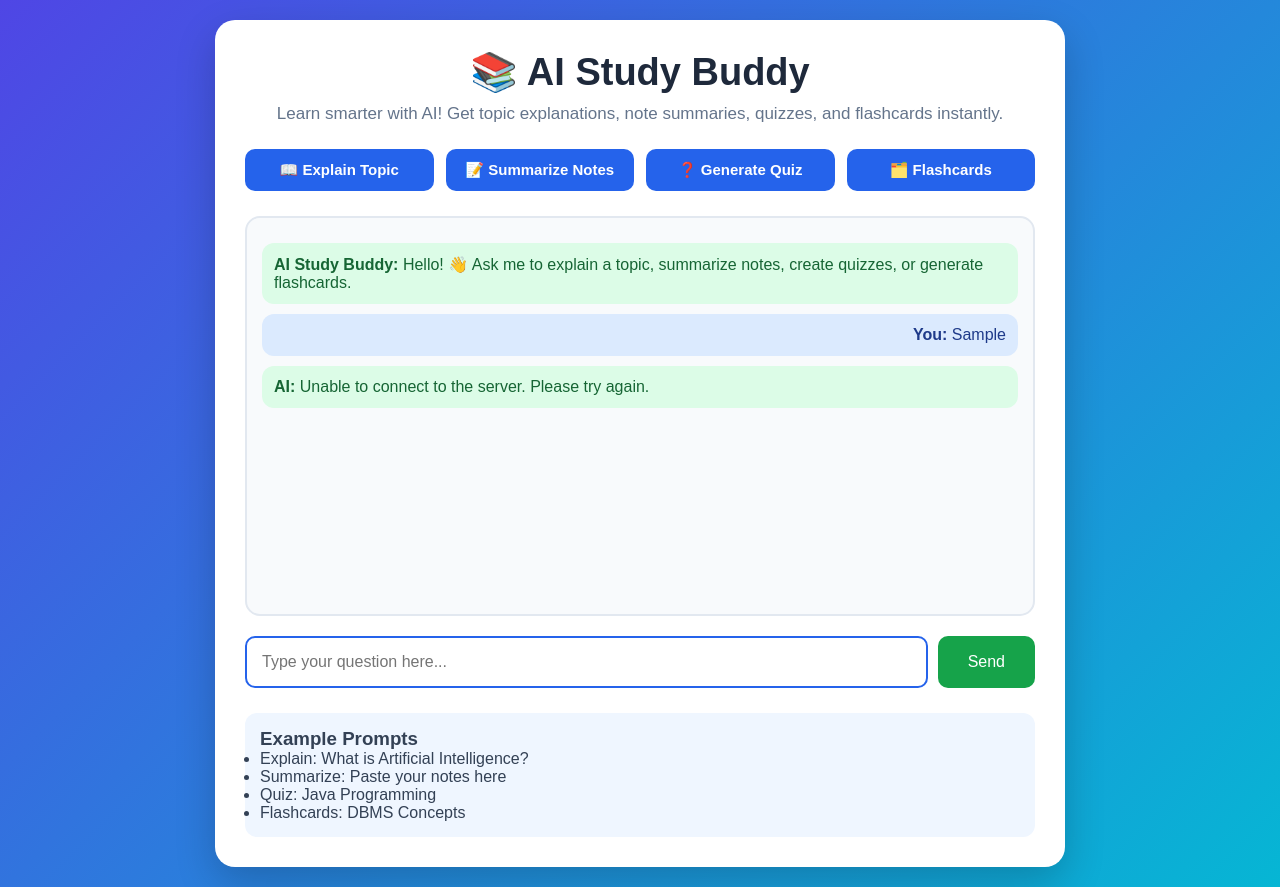
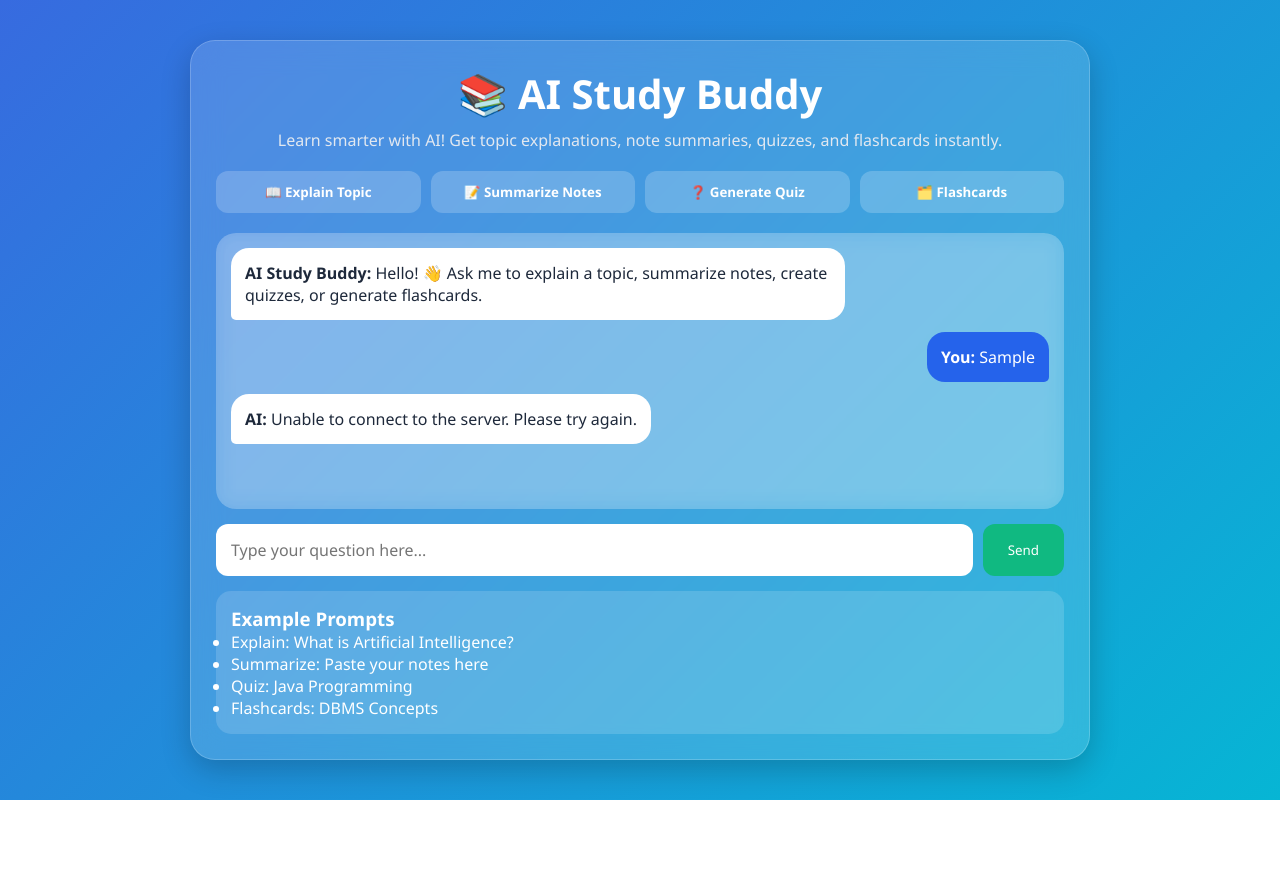
Before and after one commit to snehathatta-sudo/AICTE-BATCH-1-AI-STUDY-BUDDY, a website: page index.html in a window 1280 px wide. Both pictures are taken after typing "Sample" into the empty fields and a click on the button "Send". After the commit the page ends 800 px from the top, so only its background shows below. Drawn offline with Linux system fonts and the light colour scheme; no server answers.

```diff
--- a/style.css
+++ b/style.css
@@ -2,150 +2,242 @@
     margin:0;
     padding:0;
     box-sizing:border-box;
-    font-family:Arial, Helvetica, sans-serif;
+    font-family:'Segoe UI',sans-serif;
 }
 
 body{
-    background:linear-gradient(135deg,#4f46e5,#06b6d4);
     min-height:100vh;
     display:flex;
     justify-content:center;
     align-items:center;
     padding:20px;
+
+    background:linear-gradient(
+        135deg,
+        #4f46e5,
+        #06b6d4,
+        #14b8a6
+    );
+
+    background-size:300% 300%;
+    animation:gradientMove 10s ease infinite;
+}
+
+@keyframes gradientMove{
+    0%{background-position:0% 50%;}
+    50%{background-position:100% 50%;}
+    100%{background-position:0% 50%;}
 }
 
 .container{
     width:100%;
-    max-width:850px;
-    background:#fff;
-    border-radius:20px;
-    padding:30px;
-    box-shadow:0 15px 40px rgba(0,0,0,0.2);
+    max-width:900px;
+    height:90vh;
+
+    display:flex;
+    flex-direction:column;
+
+    background:rgba(255,255,255,0.15);
+    backdrop-filter:blur(15px);
+
+    border:1px solid rgba(255,255,255,0.2);
+
+    border-radius:25px;
+    padding:25px;
+
+    box-shadow:
+        0 10px 30px rgba(0,0,0,.2);
 }
 
 h1{
     text-align:center;
-    color:#1e293b;
-    font-size:38px;
-    margin-bottom:10px;
+    color:white;
+    font-size:40px;
+    margin-bottom:8px;
 }
 
 .tagline{
     text-align:center;
-    color:#64748b;
-    font-size:17px;
-    margin-bottom:25px;
+    color:#e2e8f0;
+    margin-bottom:20px;
 }
 
 .features{
     display:grid;
     grid-template-columns:repeat(4,1fr);
-    gap:12px;
-    margin-bottom:25px;
+    gap:10px;
+    margin-bottom:20px;
 }
 
 .features button{
+    border:none;
     padding:12px;
-    border:none;
-    border-radius:10px;
-    background:#2563eb;
+    border-radius:12px;
+
+    background:rgba(255,255,255,.2);
     color:white;
-    font-size:15px;
-    font-weight:bold;
+    font-weight:600;
+
     cursor:pointer;
-    transition:0.3s;
+    transition:.3s;
 }
 
 .features button:hover{
-    background:#1d4ed8;
     transform:translateY(-3px);
+    background:rgba(255,255,255,.3);
 }
 
 #chat-box{
-    height:400px;
-    border:2px solid #e2e8f0;
-    border-radius:15px;
+    flex:1;
+
+    overflow-y:auto;
     padding:15px;
-    overflow-y:auto;
-    background:#f8fafc;
-    margin-bottom:20px;
+
+    border-radius:20px;
+    background:rgba(255,255,255,.2);
+
+    backdrop-filter:blur(10px);
+
+    display:flex;
+    flex-direction:column;
+    gap:12px;
 }
 
 .user{
-    background:#dbeafe;
-    color:#1e3a8a;
-    padding:12px;
-    border-radius:12px;
-    margin:10px 0;
-    text-align:right;
+    align-self:flex-end;
+
+    max-width:75%;
+    padding:14px;
+
+    border-radius:
+        18px 18px 5px 18px;
+
+    background:#2563eb;
+    color:white;
+
+    animation:slideRight .3s ease;
 }
 
 .bot{
-    background:#dcfce7;
-    color:#166534;
-    padding:12px;
-    border-radius:12px;
-    margin:10px 0;
+    align-self:flex-start;
+
+    max-width:75%;
+    padding:14px;
+
+    border-radius:
+        18px 18px 18px 5px;
+
+    background:white;
+    color:#1e293b;
+
+    animation:slideLeft .3s ease;
+}
+
+@keyframes slideRight{
+    from{
+        opacity:0;
+        transform:translateX(20px);
+    }
+    to{
+        opacity:1;
+        transform:translateX(0);
+    }
+}
+
+@keyframes slideLeft{
+    from{
+        opacity:0;
+        transform:translateX(-20px);
+    }
+    to{
+        opacity:1;
+        transform:translateX(0);
+    }
 }
 
 .input-area{
     display:flex;
     gap:10px;
+    margin-top:15px;
 }
 
 .input-area input{
     flex:1;
+
     padding:15px;
-    border:2px solid #cbd5e1;
-    border-radius:10px;
+    border:none;
+    outline:none;
+
+    border-radius:12px;
     font-size:16px;
-    outline:none;
-}
-
-.input-area input:focus{
-    border-color:#2563eb;
 }
 
 .input-area button{
-    background:#16a34a;
+    border:none;
+
+    background:#10b981;
     color:white;
-    border:none;
-    border-radius:10px;
-    padding:15px 30px;
-    font-size:16px;
+
+    padding:15px 25px;
+    border-radius:12px;
+
     cursor:pointer;
     transition:.3s;
 }
 
 .input-area button:hover{
-    background:#15803d;
+    background:#059669;
+    transform:scale(1.05);
 }
 
 .examples{
-    margin-top:25px;
+    margin-top:15px;
     padding:15px;
-    border-radius:12px;
-    background:#eff6ff;
-    color:#334155;
+
+    border-radius:15px;
+
+    background:rgba(255,255,255,.15);
+    color:white;
 }
 
+.loading{
+    font-style:italic;
+    opacity:.8;
+}
+
+/* Scrollbar */
 ::-webkit-scrollbar{
     width:8px;
 }
 
+::-webkit-scrollbar-track{
+    background:transparent;
+}
+
 ::-webkit-scrollbar-thumb{
-    background:#94a3b8;
+    background:rgba(255,255,255,.5);
     border-radius:10px;
 }
 
+/* Mobile */
 @media(max-width:768px){
 
     .container{
-    padding:20px;
+        height:95vh;
+        padding:15px;
+    }
+
+    h1{
+        font-size:28px;
     }
 
     .features{
         grid-template-columns:repeat(2,1fr);
+    }
+
+    .user,
+    .bot{
+        max-width:90%;
     }
 
     .input-area{
@@ -155,9 +247,4 @@ h1{
     .input-area button{
         width:100%;
     }
-
-h1{
-    font-size:30px;
 }
-
-}
```
Lines whose indentation alone changed are shown as unchanged.
